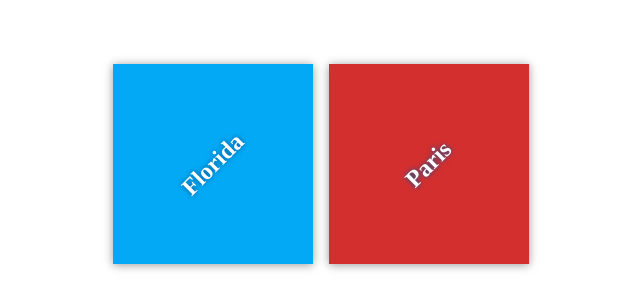
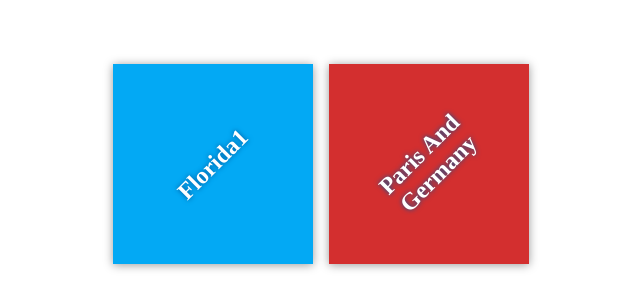
Before and after one commit to SamirSal/Test1, a plain HTML site: page index.html in a window 1280 px wide. Shown: the part 236-544 px from the top of the page, without its empty margins (319-959 px from the left). Drawn offline with Linux system fonts and the light colour scheme; files that its build step writes are made by us from their sources.

```diff
--- a/index.html
+++ b/index.html
@@ -11,11 +11,11 @@
     <div class="container">
         <div class="destination-container">
             <div class="destination" id="florida">
-                <h2>Florida</h2>
+                <h2>Florida1</h2>
             </div>
 
             <div class="destination" id="paris">
-                <h2>Paris</h2>
+                <h2>Paris And Germany</h2>
             </div>
         </div>
     </div>
```
